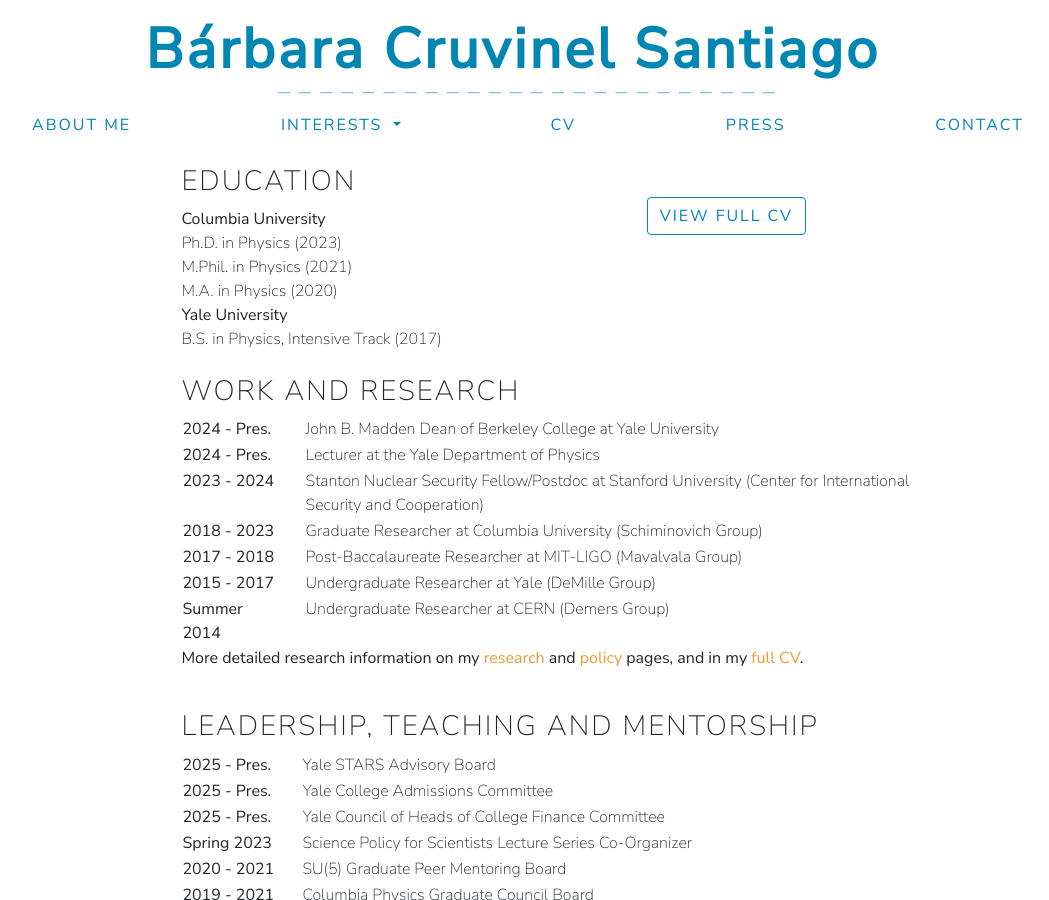
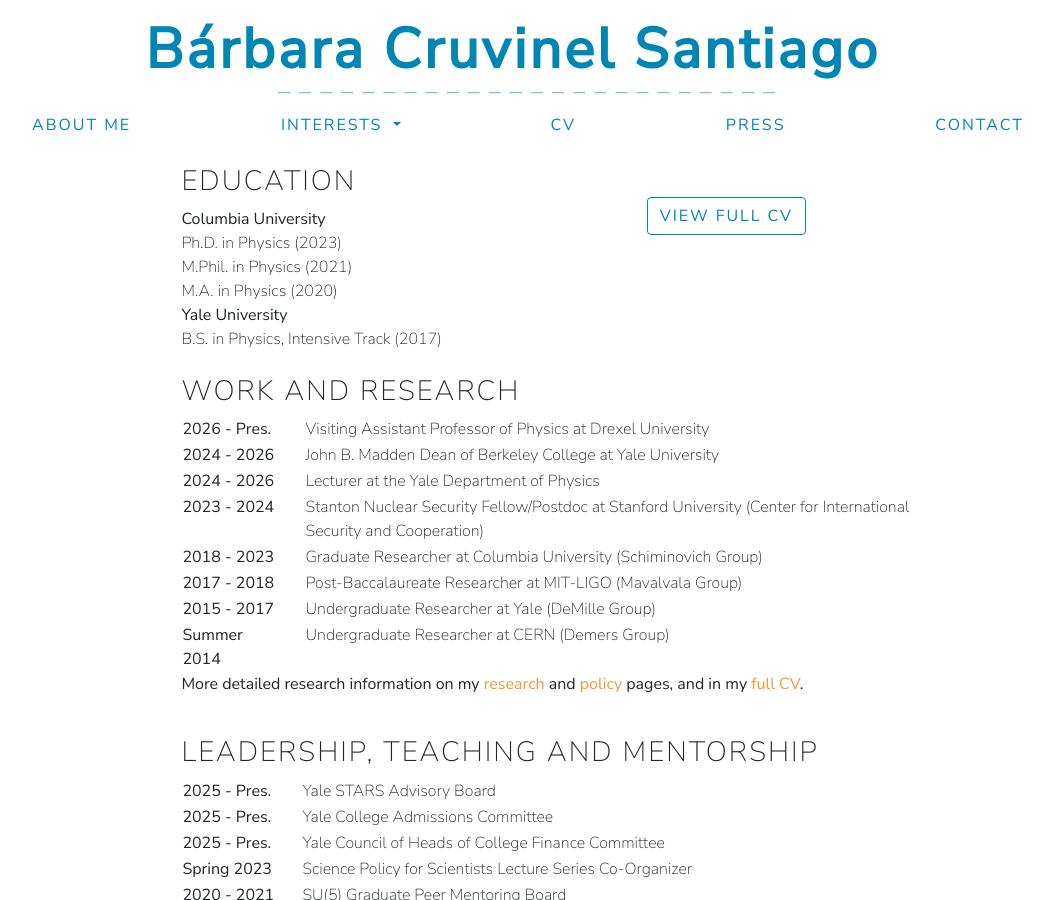
Before and after one commit to barbaracrusan/barbaracrusan.github.io, a Jekyll site: the page built from cv.html, in a window 1280 px wide and 900 px high. Shown: the whole window, without its empty margins (112-1161 px from the left). Built offline with Jekyll 4.4.1, drawn with Linux system fonts in a browser that asks for light colours; nearby versions of some CDN libraries.

Commit message:
drexel update

```diff
--- a/cv.html
+++ b/cv.html
@@ -30,12 +30,16 @@
     <div class="col-md-12 mx-5 my-2">
       <h3>WORK AND RESEARCH</h3>
       <table>
+        <tr>
+          <td><b>2026 - Pres.</b></td>
+          <td>Visiting Assistant Professor of Physics at Drexel University</td>
+        </tr>
          <tr>
-          <td><b>2024 - Pres.</b></td>
+          <td><b>2024 - 2026</b></td>
           <td>John B. Madden Dean of Berkeley College at Yale University</td>
         </tr>
         <tr>
-          <td><b>2024 - Pres.</b></td>
+          <td><b>2024 - 2026</b></td>
           <td>Lecturer at the Yale Department of Physics</td>
         </tr>
         <tr>
--- a/index.html
+++ b/index.html
@@ -33,4 +33,4 @@
 
 </main>
 
-<footer>Updated January 8, 2026. Page inspired by Lauren Chamber's page design.</footer>
+<footer>Updated August 28, 2026. Page inspired by Lauren Chamber's page design.</footer>
--- a/press.html
+++ b/press.html
@@ -87,7 +87,7 @@
          href="https://physics.yale.edu/news/b-rbara-cruvinel-santiago-returns-physics-lecturer" target="_blank">
        YALE PHYSICS (2024)</a>
        <a class="btn btn-outline-secondary my-2 mx-2" role="button"
-         href="https://physics.yale.edu/news/old-course-made-new-again" target="_blank">
+         href="https://physics.yale.edu/posts/2025-08-01-an-old-course-made-new-again" target="_blank">
        YALE PHYSICS (2025)</a>
 
 
```
